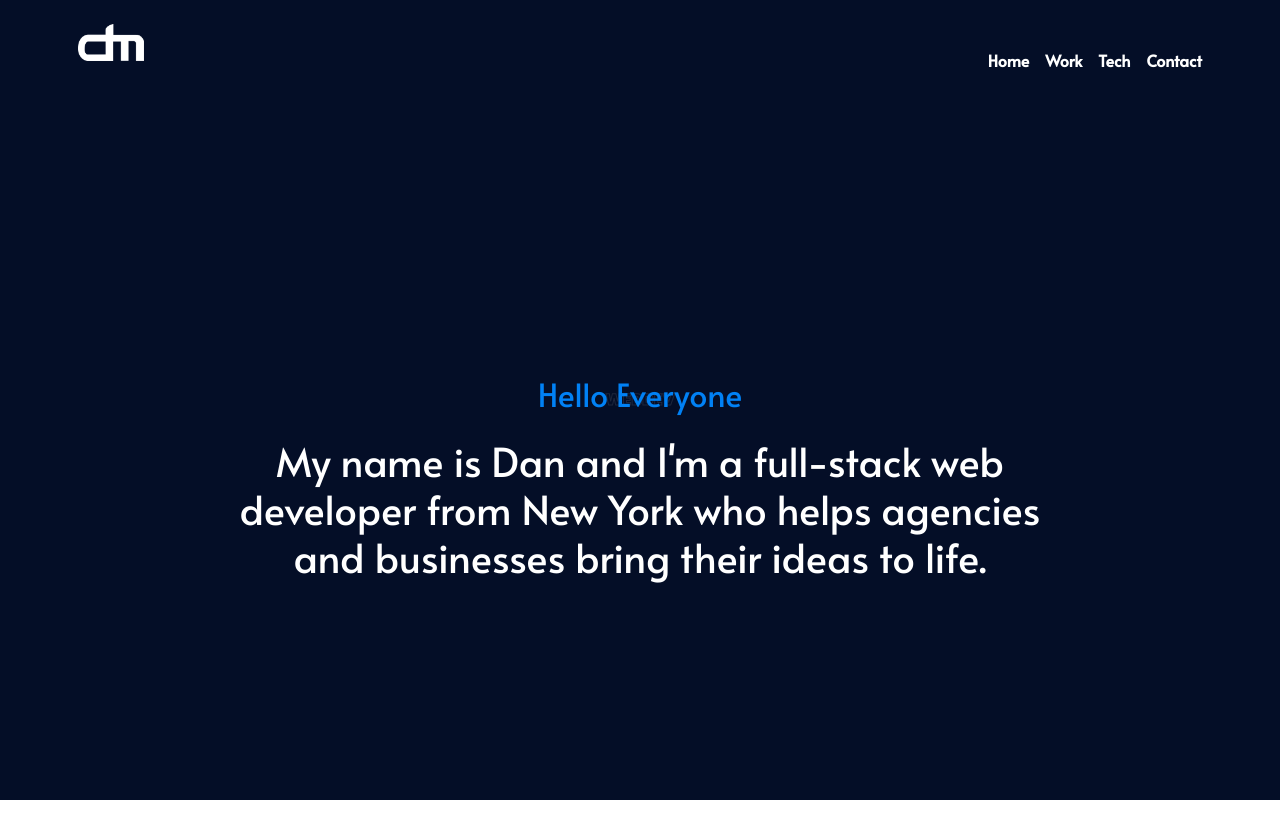
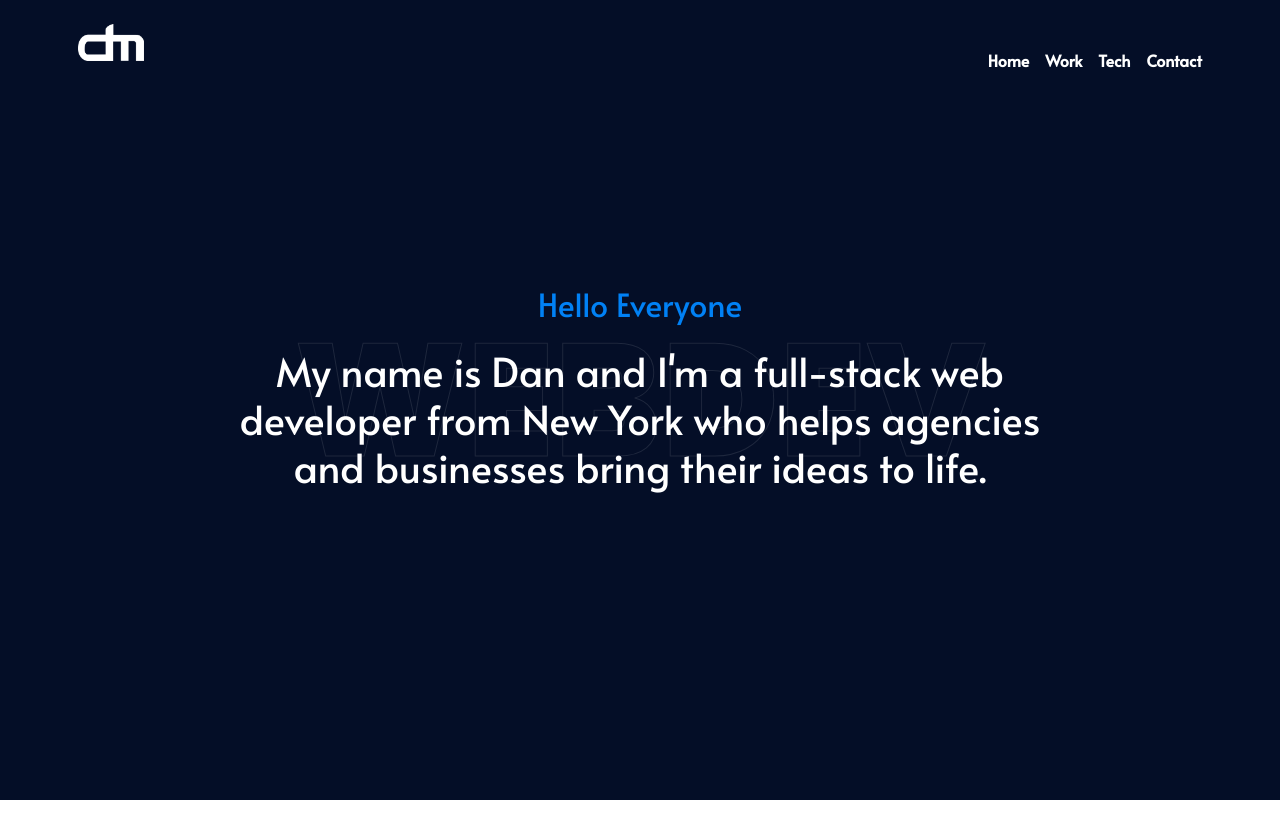
Before and after one commit to dmls/portfolio, a React (Create React App) app: page / in a window 1280 px wide. Shown: the top 838 px of the page. After the commit the page ends 800 px from the top, so only its background shows below. Built offline with nearby package versions, Linux system fonts and the light colour scheme.

Commit message:
Fix intro section responsive styles

```diff
--- a/src/Components/Intro.js
+++ b/src/Components/Intro.js
@@ -4,12 +4,12 @@ import { Container, Row, Col } from 'react-bootstrap';
 class Intro extends React.Component {
   render() {
     return (
-      <Container fluid id="intro" className="bg-blueDark text-center vh-100">
-        <Row className="h-100">
+      <Container fluid id="intro" className="intro bg-blueDark text-center vh-100">
+        <Row className="d-none d-md-flex h-100">
           <Col style={{marginTop: 'auto', marginBottom: 'auto'}}><div className="font-poppins-bg">Webdev</div></Col>
         </Row>
 
-        <Row className="h-100 position-absolute" style={{top: 90, width: '100%'}}>
+        <Row className="h-100 position-absolute bgTextContent" style={{width: '100%'}}>
           <Col style={{marginTop: 'auto', marginBottom: 'auto'}} className="align-middle">
             <Row>
               <Col className="text-blue">
--- a/src/assets/scss/components/fonts.scss
+++ b/src/assets/scss/components/fonts.scss
@@ -17,5 +17,5 @@ code {
 
 .font-poppins-bg {
     text-align: center;
-    // font-size: 10em;
+    font-size: 10em;
 }
--- a/src/assets/scss/components/intro.scss
+++ b/src/assets/scss/components/intro.scss
@@ -0,0 +1,9 @@
+.intro .bgTextContent {
+    top: 0;
+}
+
+@media screen and (max-width: $mobileBreak) {
+    .intro .bgTextContent {
+        top: 90px;
+    }
+}
--- /dev/null
+++ b/src/assets/scss/components/variables.scss
@@ -0,0 +1,12 @@
+$mobileBreak: 768px;
+
+$blue: #0181F5;
+$blueDark: #040E27;
+
+.bg-blueDark {
+    background-color: $blueDark;
+}
+
+.text-blue {
+    color: $blue;
+}
--- a/src/assets/scss/main.scss
+++ b/src/assets/scss/main.scss
@@ -1,4 +1,6 @@
 @import './components/general.scss';
-@import './components/colors.scss';
+@import './components/variables.scss';
 @import './components/fonts.scss';
 @import './components/utilities.scss';
+
+@import './components/intro.scss';
```
